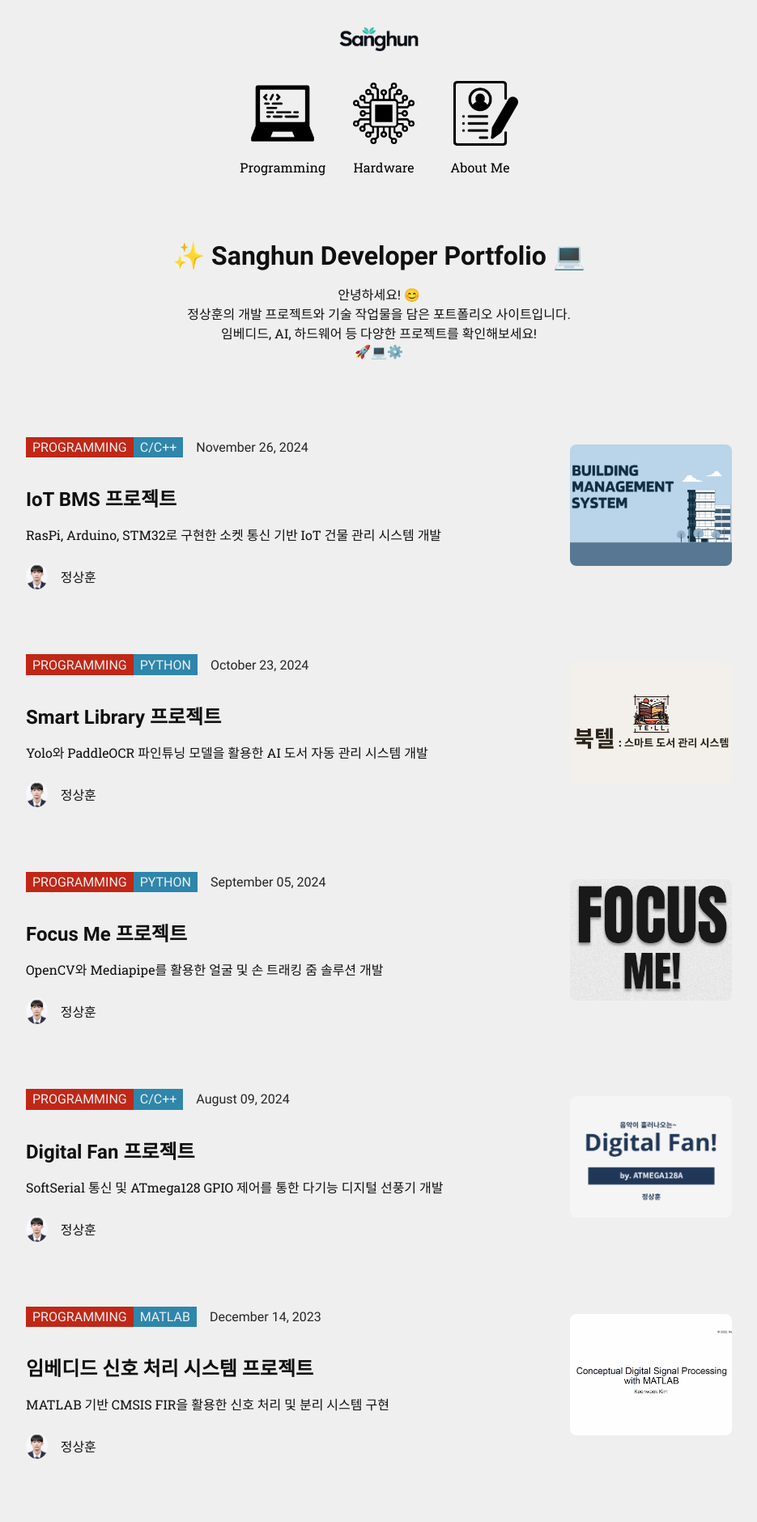
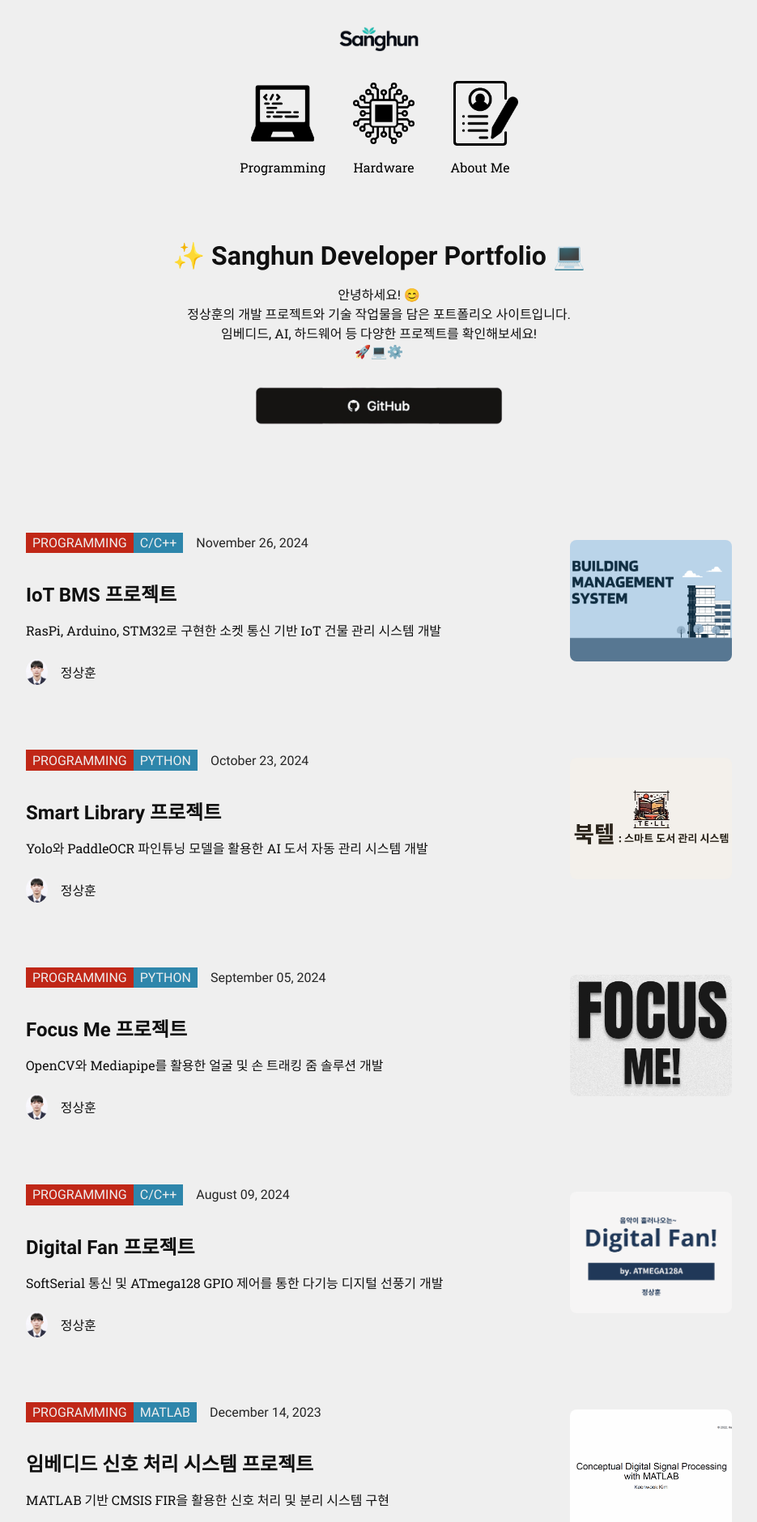
Before and after one commit to radon99/radon99.github.io, a Jekyll site: the page built from index.markdown, in a window 1280 px wide. Shown: the top 1880 px of the page at 81% size, without its empty margins (172-1107 px from the left). Built offline with Jekyll 4.4.1, drawn with Linux system fonts in a browser that asks for light colours.

Commit message:
Update _config.yml
Add Github Button

```diff
--- a/_config.yml
+++ b/_config.yml
@@ -5,6 +5,11 @@ description:   |
   정상훈의 개발 프로젝트와 기술 작업물을 담은 포트폴리오 사이트입니다. <br>
   임베디드, AI, 하드웨어 등 다양한 프로젝트를 확인해보세요! <br>
   🚀💻⚙️
+  <div class='sx-button'>
+  <a href='https://github.com/radon99/radon99.github.io/tree/main/projects' target="_blank">
+    <img src='/assets/img/icons/github.png' style="width: auto; max-height: 50px;" />
+  </a>
+  </div>
 baseurl: "" # the subpath of your site, e.g. /blog
 url: "https://radon99.github.io" # the base hostname & protocol for your site, e.g. http://example.com
 
```
